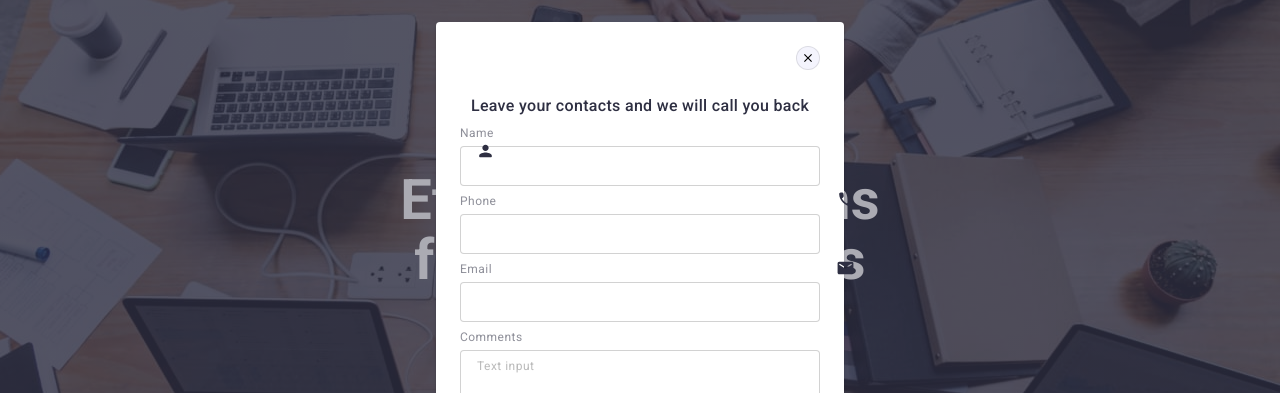
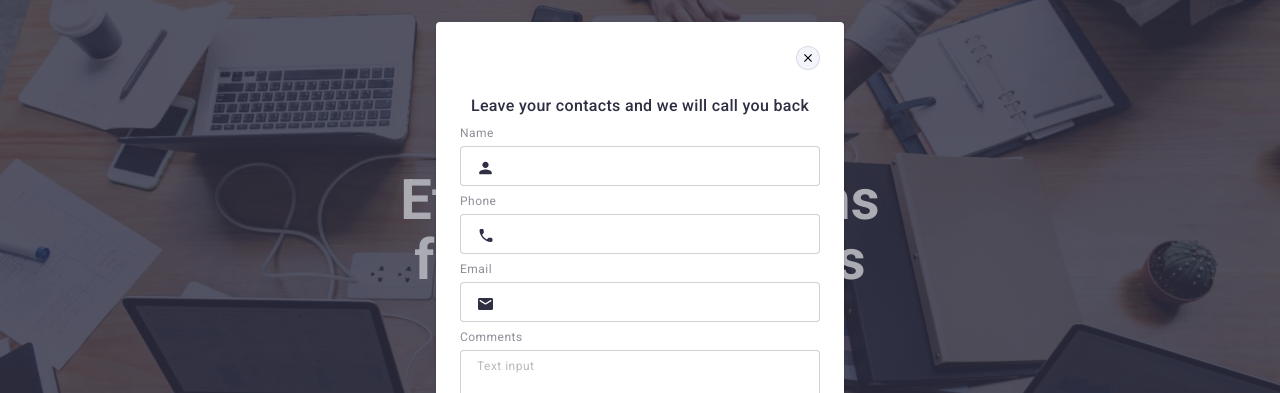
Before and after one commit to Evheniya26/goit-markup-hw-06, a plain HTML site: page index.html in a window 1280 px wide. Both pictures are taken after a click on the button "Order Service". Shown: the part 90-483 px from the top of the page. Drawn offline with nearby package versions, Linux system fonts and the light colour scheme.

Commit message:
for the second checking

```diff
--- a/css/styles.css
+++ b/css/styles.css
@@ -701,8 +701,8 @@ body {
 }
 
 .form-label {
+  display: block;
   position: relative;
-  margin-bottom: 8px;
 }
 
 .form-label span {
@@ -720,7 +720,7 @@ body {
   position: absolute;
   left: 16px;
   top: 50%;
-  transform: translateY(-50%);
+
   fill: var(--dark-color);
   transition: fill 250ms cubic-bezier(0.4, 0, 0.2, 1);
 }
--- a/index.html
+++ b/index.html
@@ -498,31 +498,25 @@
         <form action="#" class="modal-form form">
           <label class="form-label"
             ><span>Name</span>
-
             <input type="text" class="form-input" name="name" required />
             <svg class="form-icon" width="19" height="24">
               <use href="./images/symbol-defs.svg#icon-person"></use>
             </svg>
           </label>
-
           <label class="form-label"
             ><span>Phone</span>
-
             <input type="tel" class="form-input" name="phone" required />
-            <svg class="form-icon" width="19" heigh="24">
+            <svg class="form-icon" width="19" height="24">
               <use href="./images/symbol-defs.svg#icon-phone"></use>
             </svg>
           </label>
-
           <label class="form-label"
             ><span>Email</span>
-
             <input type="email" class="form-input" name="email" required />
-            <svg class="form-icon" width="19" heigh="24">
+            <svg class="form-icon" width="19" height="24">
               <use href="./images/symbol-defs.svg#icon-email"></use>
             </svg>
           </label>
-
           <label class="form-label"
             ><span>Comments</span>
             <div class="form-content">
```
